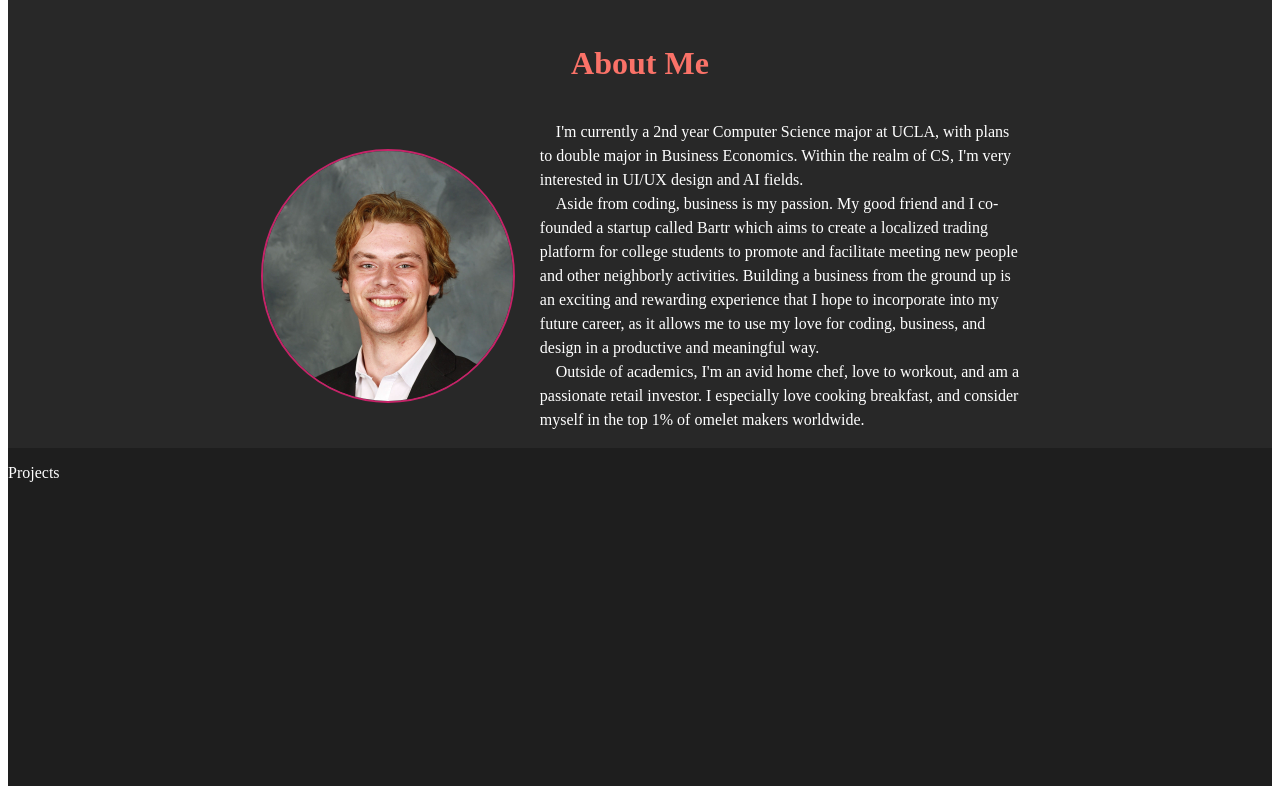
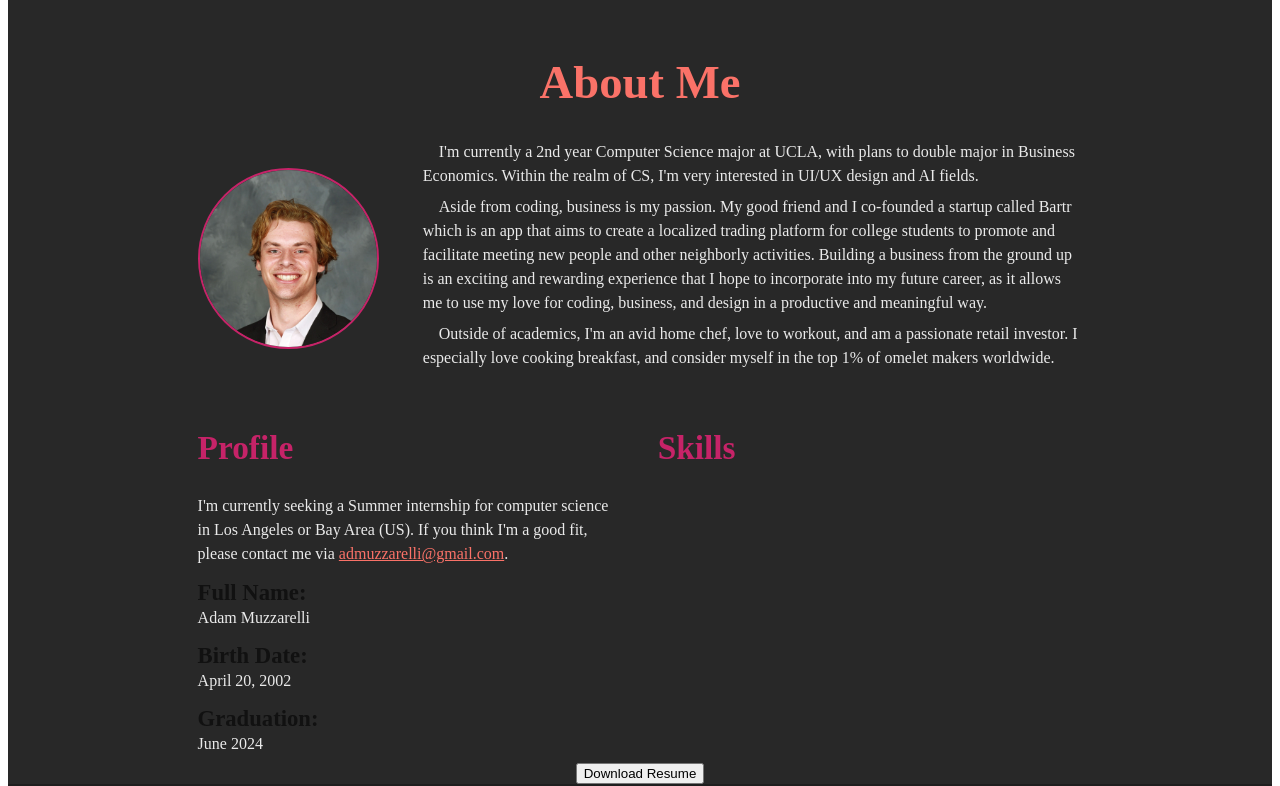
Before and after one commit to AdamMuzz/Personal-Site, a JavaScript app: page / in a window 1280 px wide. Shown: the part 995-1781 px from the top of the page. Built offline with nearby package versions, Linux system fonts and the light colour scheme; the HTML template or start-up script is replaced by a standard one.

Commit message:
improved about me

```diff
--- a/src/About.js
+++ b/src/About.js
@@ -9,24 +9,48 @@ function AboutSection() {
 
 			<div id='bio'>
 				<img id='headshot' src={headshot} alt='HeadShot'/>
-				<p>
+				<div>
+					<p className='section-text'>
 						&emsp;I'm currently a 2nd year Computer Science major at UCLA, with plans to double major in Business Economics.
 						Within the realm of CS, I'm very interested in UI/UX design and AI fields.
-					<br/>
+					</p>
+					<p className='section-text'>
 						&emsp;Aside from coding, business is my passion.
-					My good friend and I co-founded a startup called Bartr which aims to create a localized trading platform for college students to promote and facilitate meeting new people and other neighborly activities.
+						My good friend and I co-founded a startup called Bartr which is an app that aims to create a localized trading platform for college students to promote and facilitate meeting new people and other neighborly activities.
 						Building a business from the ground up is an exciting and rewarding experience that I hope to incorporate into my future career, as it allows me to use my love for coding, business, and design in a productive and meaningful way.
-					<br/>
+					</p>
+					<p className='section-text'>
 						&emsp;Outside of academics, I'm an avid home chef, love to workout, and am a passionate retail investor.
 						I especially love cooking breakfast, and consider myself in the top 1% of omelet makers worldwide.
 					</p>
 				</div>
-
-			<div>
-				{/* profile on left, skills on right */}
 			</div>
 
-			{/* download resume btn */}
+			<div id='profile-skills'>
+				<div className='ps-wrapper'>
+					<h2 className='subheader'>Profile</h2>
+
+					<p className='section-text'>
+						I'm currently seeking a Summer internship for computer science in Los Angeles or Bay Area (US).
+						If you think I'm a good fit, please contact me via <a href='mailto: admuzzarelli@gmail.com'>admuzzarelli@gmail.com</a>.
+					</p>
+
+					<p className='subheader2'>Full Name:</p>
+					<p className='section-text'>Adam Muzzarelli</p>
+
+					<p className='subheader2'>Birth Date:</p>
+					<p className='section-text'>April 20, 2002</p>
+
+					<p className='subheader2'>Graduation:</p>
+					<p className='section-text'>June 2024</p>
+				</div>
+
+				<div className='ps-wrapper'>
+					<h2 className='subheader'>Skills</h2>
+				</div>
+			</div>
+
+			<button>Download Resume</button>
 
 		</div>
 	);
--- a/src/styles/About.css
+++ b/src/styles/About.css
@@ -6,16 +6,36 @@
 }
 
 #bio {
-	width: 60%;
-	line-height: 1.5;
+	width: 70%;
 	display: flex;
 	align-items: center;
 }
 #headshot {
-	width: 250px;
-	height: 250px;
+	width: 20%;
+	height: 20%;
 	display: block;
 	border-radius: 50%;
 	border: #C62368 2px solid;
-	margin-right: 25px;
+	margin-right: 5%;
 }
+
+#profile-skills {
+	width: 70%;
+	margin-top: 25px;
+	display: flex;
+	justify-content: space-between;
+}
+.ps-wrapper {
+	width: 48%;
+}
+.subheader {
+	color: #C62368;
+	font-size: 25pt;
+}
+.subheader2 {
+	color: #111;
+	font-size: 17pt;
+	font-weight: bold;
+	margin-top: 10pt;
+	margin-bottom: 0;
+}
--- a/src/styles/App.css
+++ b/src/styles/App.css
@@ -7,6 +7,20 @@
 
 .section-title {
   color: #FA7268;
+  font-size: 35pt;
+}
+.section-text {
+  line-height: 1.5;
+  margin-top: 0;
+  margin-bottom: 5pt;
+  color: #eaeaea;
+}
+.section-text a {
+  color: #FA7268;
+  margin: 0;
+}
+.section-text a:hover {
+  color: #DB544B;
 }
 
 #projects {
```
Lines whose indentation alone changed are shown as unchanged.
